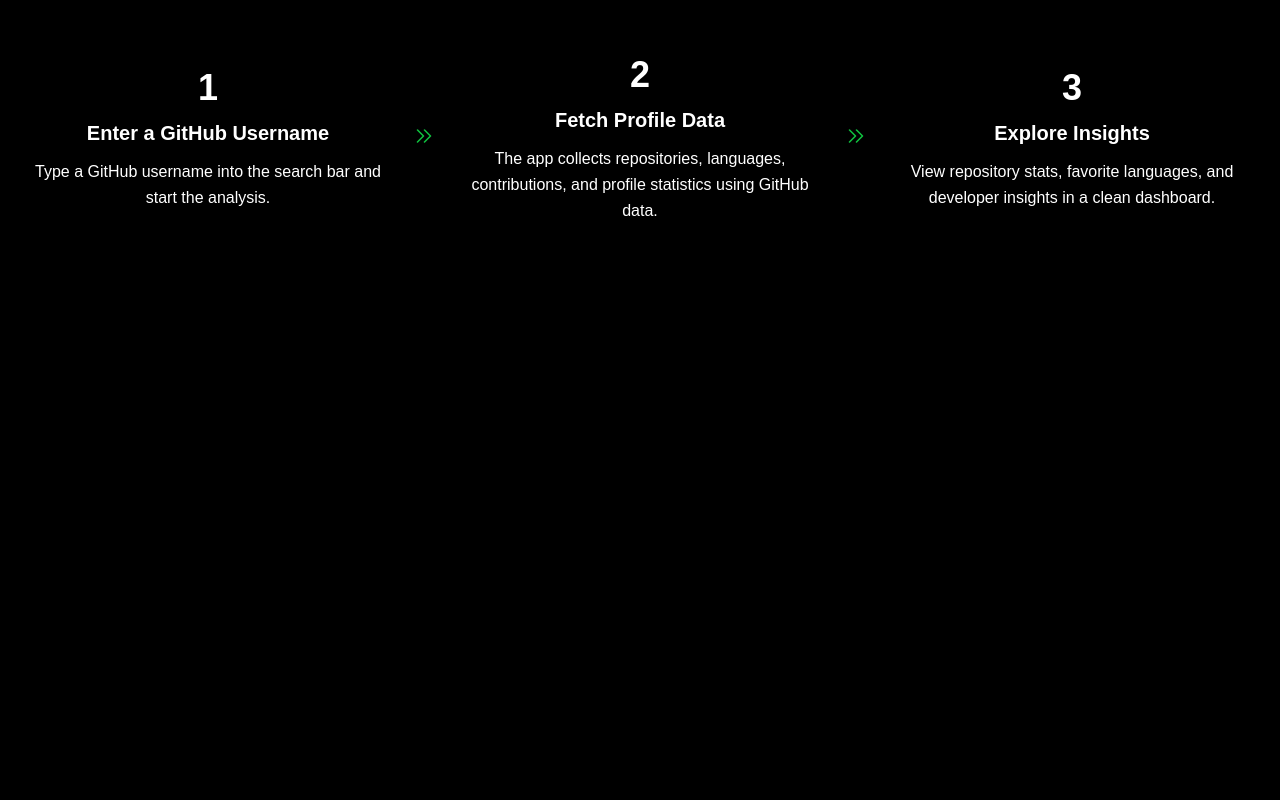
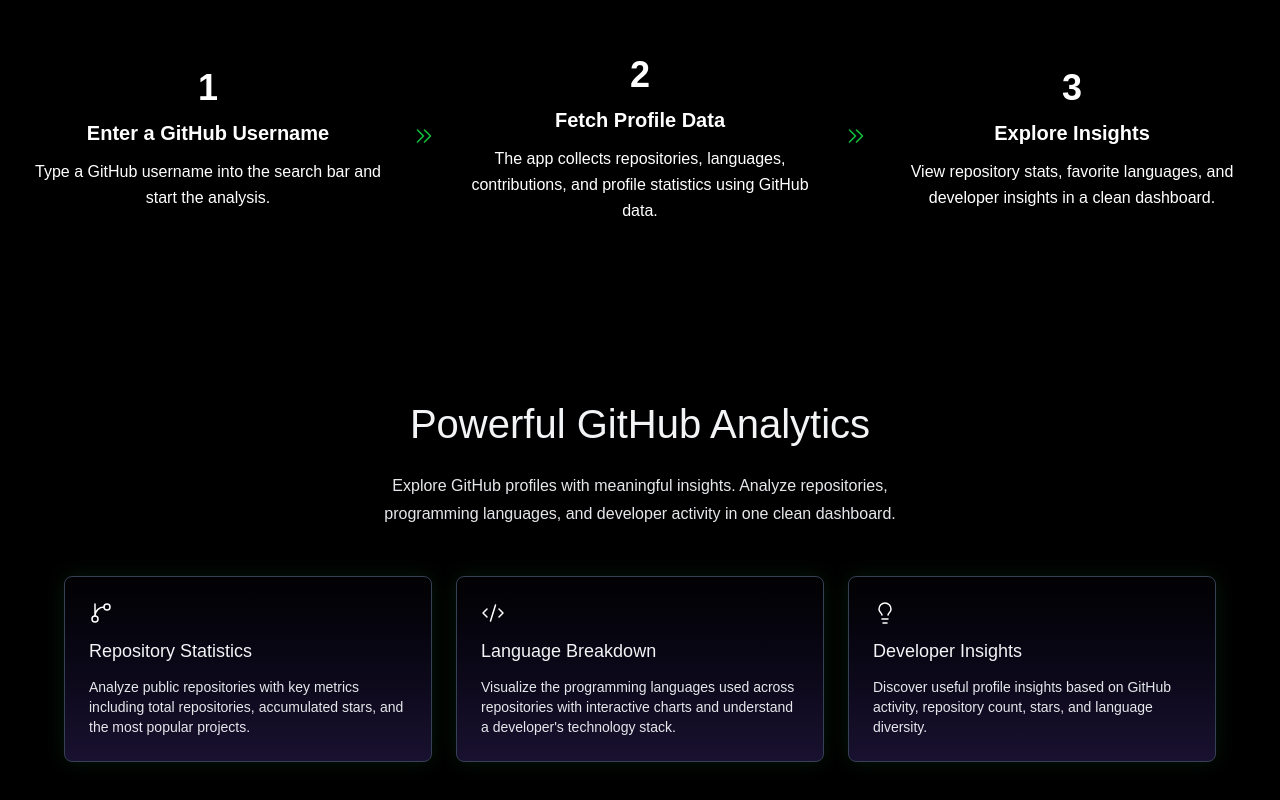
Before and after one commit to sazluz/github-profile, a React (Vite) app: page / in a window 1280 px wide. Shown: the part 1014-1814 px from the top of the page. Before the commit the page ends 1334 px from the top, so only its background shows below. Built offline with nearby package versions, Linux system fonts and the light colour scheme; a web font is replaced by a local one.

Commit message:
Features page

```diff
--- a/src/App.jsx
+++ b/src/App.jsx
@@ -3,6 +3,7 @@
 import Hero from './components/Hero'
 import Navbar from './components/Navbar'
 import HowItWorks from './components/HowItWorks'
+import Features from './components/Features'
 
 function App() {
   return (
@@ -22,6 +23,7 @@
      <Hero />
 </div>
      <HowItWorks />
+     <Features />
     </>
   )
 }
--- /dev/null
+++ b/src/components/Features.jsx
@@ -0,0 +1,66 @@
+import React from 'react'
+import { GitBranch, Code2, Lightbulb } from "lucide-react";
+
+const features = [
+  {
+    title: "Repository Statistics",
+    description:
+      "Analyze repositories, total stars, and discover the most popular projects from any GitHub profile.",
+    icon: "📊",
+  },
+  {
+    title: "Language Breakdown",
+    description:
+      "Visualize programming languages used across repositories with clean and interactive charts.",
+    icon: "💻",
+  },
+  {
+    title: "Developer Insights",
+    description:
+      "Get simple rule-based insights about activity, popularity, and programming diversity.",
+    icon: "💡",
+  },
+];
+
+const Features = () => {
+  return (
+    <section class="py-20 px-4 bg-black flex flex-col justify-center items-center gap-6">
+    <h2 class="text-3xl md:text-[40px]/12 font-medium text-gray-100 max-w-lg text-center leading-tight">Powerful GitHub Analytics</h2>
+    <p className='text-base/7 text-gray-200 max-w-xl text-center'>Explore GitHub profiles with meaningful insights. Analyze repositories, programming languages, and developer activity in one clean dashboard.</p>
+    <div class="relative max-w-6xl mx-auto grid grid-cols-1 md:grid-cols-2 lg:grid-cols-3 gap-6 mt-6">
+        <div className="bg-linear-to-b from-[#020204] to-[#191130] border border-gray-700 rounded-lg p-6 space-y-3 shadow-[0_0_20px_rgba(46,164,79,0.15)] hover:shadow-[0_0_35px_rgba(46,164,79,0.4)] hover:-translate-y-1 transition duration-300">
+            <GitBranch
+  width={24}
+  height={24}
+  stroke="white"
+  strokeWidth={1.5}
+/>
+            <p className='font-medium text-lg text-gray-100'>Repository Statistics</p>
+            <p className='text-sm/5 text-gray-200'>Analyze public repositories with key metrics including total repositories, accumulated stars, and the most popular projects.</p>
+        </div>
+        <div className="bg-linear-to-b from-[#020204] to-[#191130] border border-gray-700 rounded-lg p-6 space-y-3 shadow-[0_0_20px_rgba(46,164,79,0.15)] hover:shadow-[0_0_35px_rgba(46,164,79,0.4)] hover:-translate-y-1 transition duration-300">
+            <Code2
+  width={24}
+  height={24}
+  stroke="white"
+  strokeWidth={1.5}
+/>
+            <p className='font-medium text-lg text-gray-100'>Language Breakdown</p>
+            <p className='text-sm/5 text-gray-200'>Visualize the programming languages used across repositories with interactive charts and understand a developer's technology stack.</p>
+        </div>
+        <div className="bg-linear-to-b from-[#020204] to-[#191130] border border-gray-700 rounded-lg p-6 space-y-3 shadow-[0_0_20px_rgba(46,164,79,0.15)] hover:shadow-[0_0_35px_rgba(46,164,79,0.4)] hover:-translate-y-1 transition duration-300">
+            <Lightbulb
+  width={24}
+  height={24}
+  stroke="white"
+  strokeWidth={1.5}
+/>
+            <p className='font-medium text-lg text-gray-100'>Developer Insights</p>
+            <p className='text-sm/5 text-gray-200'>Discover useful profile insights based on GitHub activity, repository count, stars, and language diversity.</p>
+        </div>
+    </div>
+</section>
+  );
+};
+
+export default Features;
```
